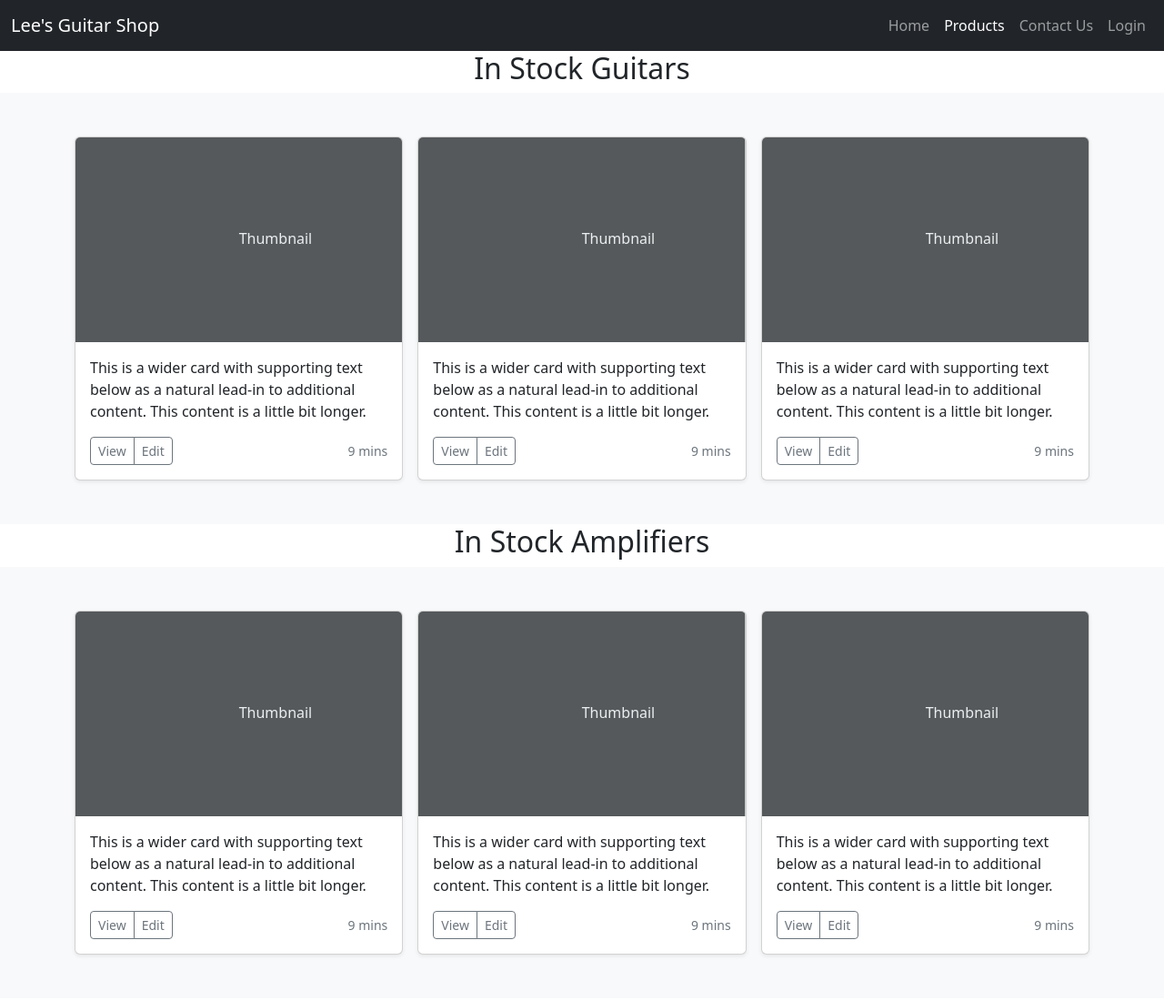
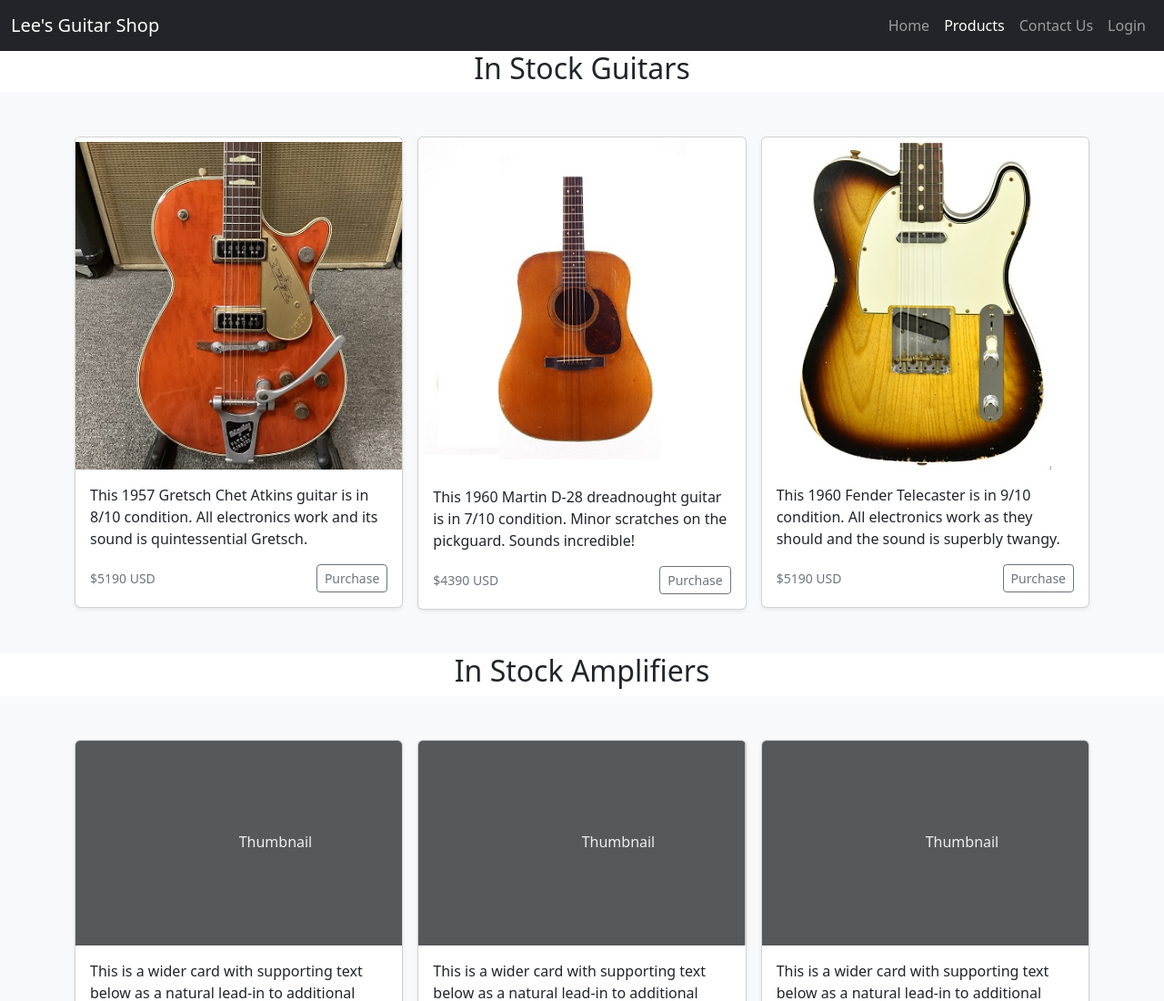
Before and after one commit to uptacamp/lees_super_awesome_store, a plain HTML site: page products.html in a window 1280 px wide. Shown: the top 1100 px of the page at 91% size. Drawn offline with nearby package versions, Linux system fonts and the light colour scheme.

Commit message:
add example product options to guitar section

```diff
--- a/products.html
+++ b/products.html
@@ -49,58 +49,63 @@
     <h2 class="product_heading" id="guitar_section">In Stock Guitars</h2>
 </div>
 
+<!-- Here's where the products go -->
 <div class="album py-5 bg-light">
     <div class="container">
+      <div class="row row-cols-1 row-cols-sm-2 row-cols-md-3 g-3">
 
-      <div class="row row-cols-1 row-cols-sm-2 row-cols-md-3 g-3">
+        <!--Next Product Listing-->
+
         <div class="col">
           <div class="card shadow-sm">
-            <svg class="bd-placeholder-img card-img-top" width="100%" height="225" xmlns="http://www.w3.org/2000/svg" role="img" aria-label="Placeholder: Thumbnail" preserveAspectRatio="xMidYMid slice" focusable="false"><title>Placeholder</title><rect width="100%" height="100%" fill="#55595c"/><text x="50%" y="50%" fill="#eceeef" dy=".3em">Thumbnail</text></svg>
-
+            <svg class="bd-placeholder-img card-img-top" width="100%" height="5px" xmlns="http://www.w3.org/2000/svg" role="img" aria-label="Placeholder: Thumbnail" preserveAspectRatio="xMidYMid slice" focusable="false"><img src="assets/images/guitars/1957_Chet_Atkins.jpg"</svg>
             <div class="card-body">
-              <p class="card-text">This is a wider card with supporting text below as a natural lead-in to additional content. This content is a little bit longer.</p>
+              <p class="card-text">This 1957 Gretsch Chet Atkins guitar is in 8/10 condition. All electronics work and its sound is quintessential Gretsch.</p>
               <div class="d-flex justify-content-between align-items-center">
+                <small class="text-muted">$5190 USD</small>
                 <div class="btn-group">
-                  <button type="button" class="btn btn-sm btn-outline-secondary">View</button>
-                  <button type="button" class="btn btn-sm btn-outline-secondary">Edit</button>
-                </div>
-                <small class="text-muted">9 mins</small>
+                  <button type="button" class="btn btn-sm btn-outline-secondary">Purchase</button>
                 </div>
               </div>
             </div>
           </div>
+        </div>
+
+        <!--Next Product Listing-->
+
         <div class="col">
             <div class="card shadow-sm">
-            <svg class="bd-placeholder-img card-img-top" width="100%" height="225" xmlns="http://www.w3.org/2000/svg" role="img" aria-label="Placeholder: Thumbnail" preserveAspectRatio="xMidYMid slice" focusable="false"><title>Placeholder</title><rect width="100%" height="100%" fill="#55595c"/><text x="50%" y="50%" fill="#eceeef" dy=".3em">Thumbnail</text></svg>
-
+            <svg class="bd-placeholder-img card-img-top" width="100%" height="5px" xmlns="http://www.w3.org/2000/svg" role="img" aria-label="Placeholder: Thumbnail" preserveAspectRatio="xMidYMid slice" focusable="false"><img src="assets/images/guitars/1960_Martin.jpg"</svg>
             <div class="card-body">
-              <p class="card-text">This is a wider card with supporting text below as a natural lead-in to additional content. This content is a little bit longer.</p>
+                <p class="card-text">This 1960 Martin D-28 dreadnought guitar is in 7/10 condition. Minor scratches on the pickguard. Sounds incredible!</p>
                 <div class="d-flex justify-content-between align-items-center">
+                <small class="text-muted">$4390 USD</small>
                 <div class="btn-group">
-                  <button type="button" class="btn btn-sm btn-outline-secondary">View</button>
-                  <button type="button" class="btn btn-sm btn-outline-secondary">Edit</button>
-                </div>
-                <small class="text-muted">9 mins</small>
+                    <button type="button" class="btn btn-sm btn-outline-secondary">Purchase</button>
                 </div>
                 </div>
             </div>
             </div>
+        </div>
+
+        <!--Next Product Listing-->
+
         <div class="col">
             <div class="card shadow-sm">
-            <svg class="bd-placeholder-img card-img-top" width="100%" height="225" xmlns="http://www.w3.org/2000/svg" role="img" aria-label="Placeholder: Thumbnail" preserveAspectRatio="xMidYMid slice" focusable="false"><title>Placeholder</title><rect width="100%" height="100%" fill="#55595c"/><text x="50%" y="50%" fill="#eceeef" dy=".3em">Thumbnail</text></svg>
-
+            <svg class="bd-placeholder-img card-img-top" width="100%" height="5px" xmlns="http://www.w3.org/2000/svg" role="img" aria-label="Placeholder: Thumbnail" preserveAspectRatio="xMidYMid slice" focusable="false"><img src="assets/images/guitars/1960_Tele.jpg"</svg>
             <div class="card-body">
-              <p class="card-text">This is a wider card with supporting text below as a natural lead-in to additional content. This content is a little bit longer.</p>
+                <p class="card-text">This 1960 Fender Telecaster is in 9/10 condition. All electronics work as they should and the sound is superbly twangy.</p>
                 <div class="d-flex justify-content-between align-items-center">
+                <small class="text-muted">$5190 USD</small>
                 <div class="btn-group">
-                  <button type="button" class="btn btn-sm btn-outline-secondary">View</button>
-                  <button type="button" class="btn btn-sm btn-outline-secondary">Edit</button>
-                </div>
-                <small class="text-muted">9 mins</small>
+                    <button type="button" class="btn btn-sm btn-outline-secondary">Purchase</button>
                 </div>
                 </div>
             </div>
             </div>
+        </div>
+
+
       </div>
     </div>
   </div>
```
Also changed, not shown: assets/images/guitars/1957_Chet_Atkins.jpg (added), assets/images/guitars/1960_Martin.jpg (added), assets/images/guitars/1960_Tele.jpg (added), assets/images/guitars/archive/1957_Chet_Atkins.jpg (added), assets/images/guitars/archive/1960_Martin.jpg (added), assets/images/guitars/archive/1960_Tele.jpg (added). Lines whose indentation alone changed are shown as unchanged.
